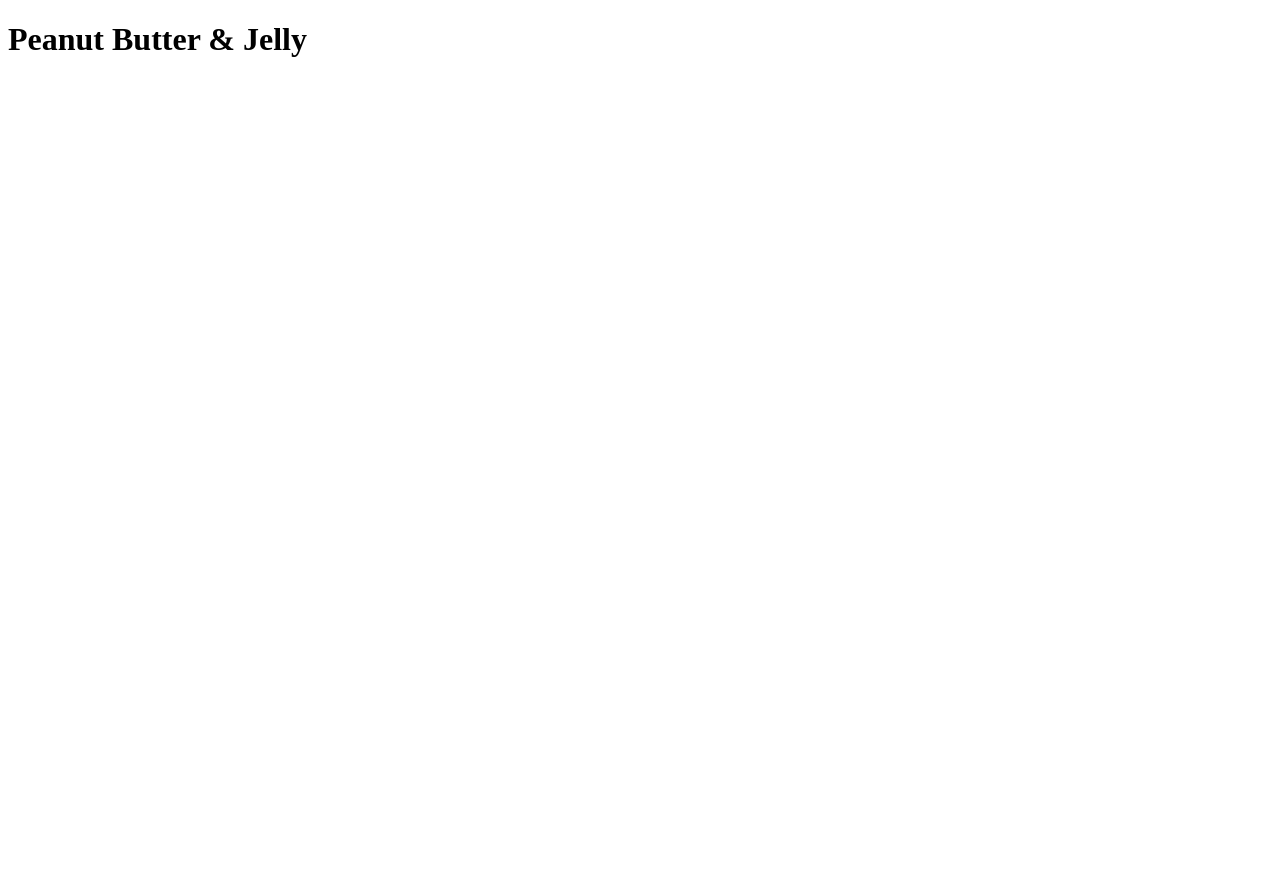
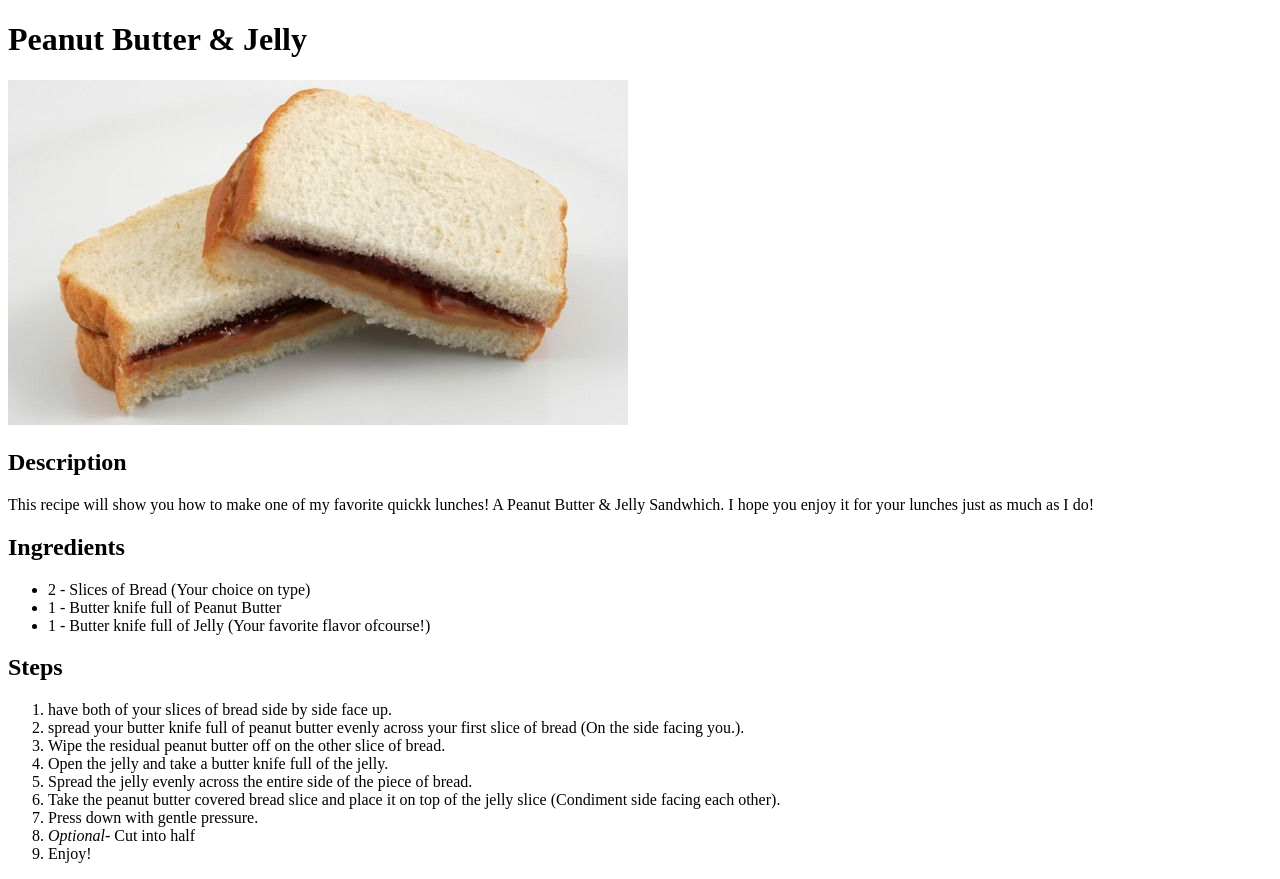
Before and after one commit to jelanimccoy/odin-recipes, a plain HTML site: page recipes/peanutButterAndJelly.html in a window 1280 px wide. Before the commit the page ends 800 px from the top, so only its background shows below. Drawn offline with Linux system fonts and the light colour scheme.

Commit message:
Filled PBJ page

```diff
--- a/recipes/peanutButterAndJelly.html
+++ b/recipes/peanutButterAndJelly.html
@@ -6,5 +6,35 @@
 </head>
 <body>
     <h1>Peanut Butter & Jelly</h1>
+    <img src="../images/pbj.jpeg" alt="A picture of Peanut Butter & Jelly">
+
+    <h2>Description</h2>
+        <p>This recipe will show you how to make one of my favorite quickk lunches!
+            A Peanut Butter & Jelly Sandwhich. I hope you enjoy it for your lunches
+            just as much as I do!
+        </p>
+
+    <h2>Ingredients</h2>
+        <ul>
+            <li>2 - Slices of Bread (Your choice on type)</li>
+            <li>1 - Butter knife full of Peanut Butter</li>
+            <li>1 - Butter knife full of Jelly (Your favorite flavor ofcourse!)</li>
+        </ul>
+
+    <h2>Steps</h2>
+        <ol>
+            <li>have both of your slices of bread side by side face up.</li>
+            <li>spread your butter knife full of peanut butter evenly
+                across your first slice of bread (On the side facing you.).</li>
+            <li>Wipe the residual peanut butter off on the other slice of bread.</li>
+            <li>Open the jelly and take a butter knife full of the jelly.</li>
+            <li>Spread the jelly evenly across the entire side of the piece of bread.</li>
+            <li>Take the peanut butter covered bread slice and place it on top of the jelly slice
+                (Condiment side facing each other).</li>
+            <li>Press down with gentle pressure.</li>
+                <li><em>Optional-</em> Cut into half</li>
+            <li>Enjoy!</li>
+        </ol>
+
 </body>
 </html>
```
Also changed, not shown: images/pbj.jpeg (added).
